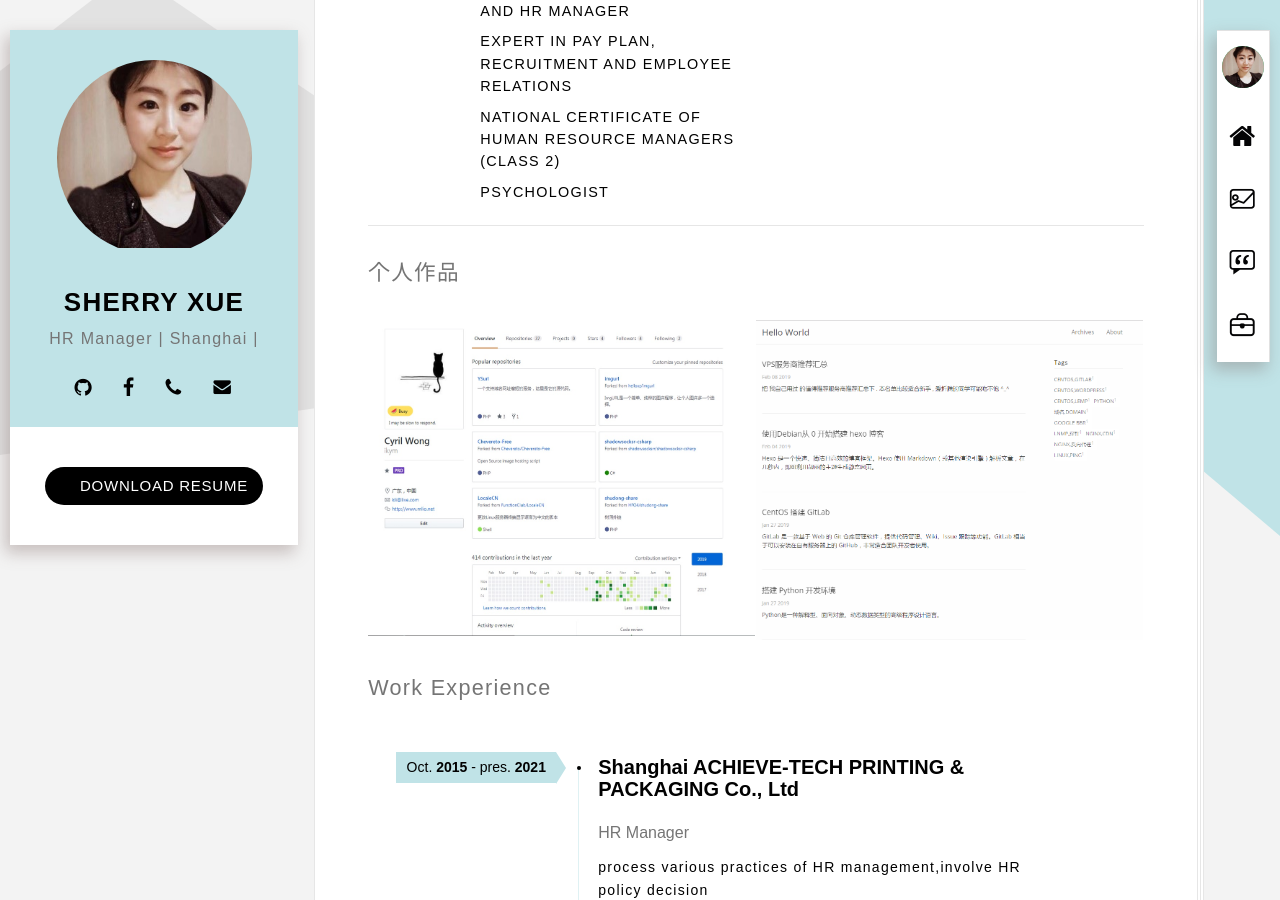
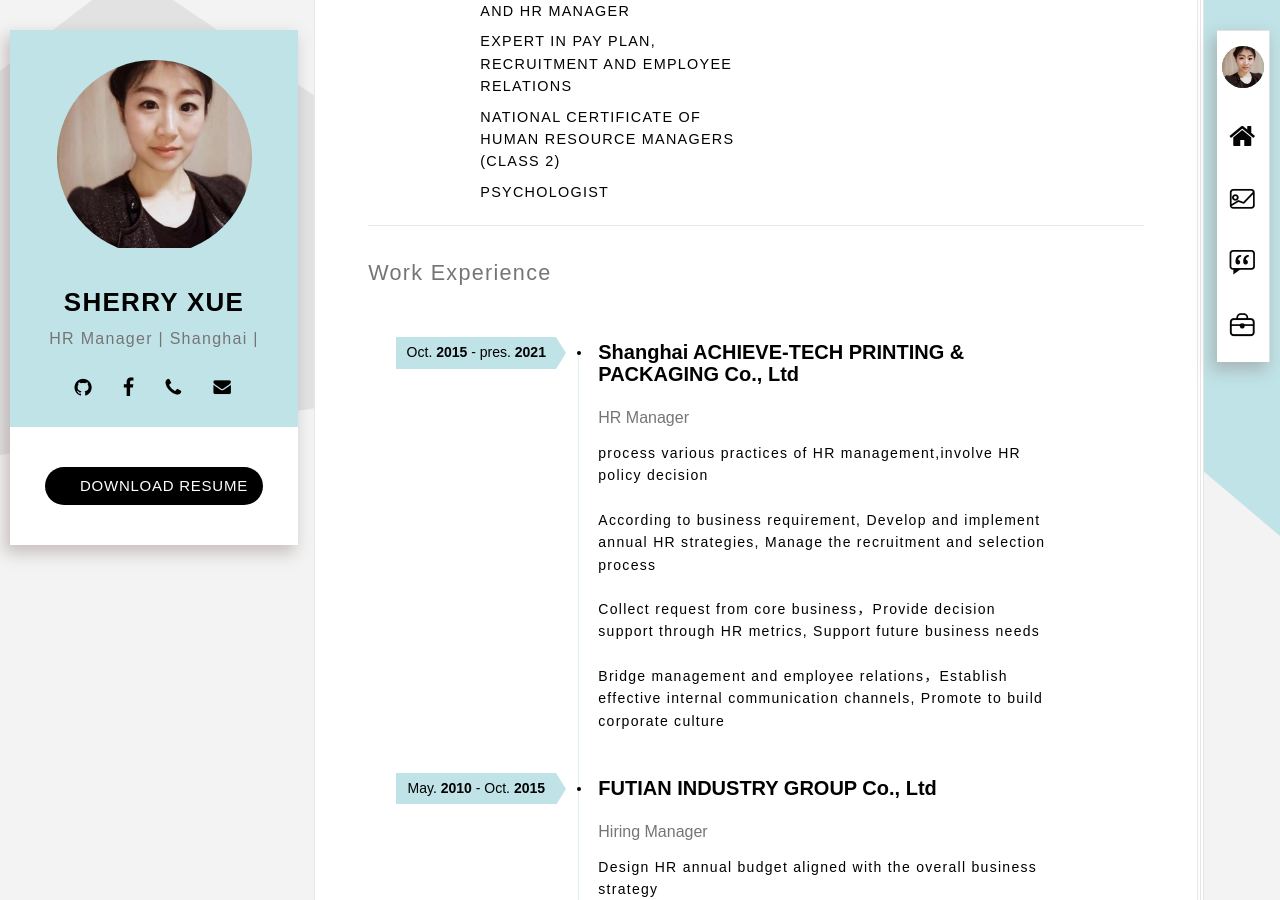
Before and after one commit to sherry0520/en, a Jekyll site: the page built from index.html, in a window 1280 px wide and 900 px high, scrolled down 723 px. Built offline with Jekyll 4.4.1, drawn with Linux system fonts in a browser that asks for light colours; some web fonts are replaced.

Commit message:
Update index.html

```diff
--- a/index.html
+++ b/index.html
@@ -57,7 +57,7 @@ layout: default
 
                     {% include resumer_07-self.html %}
 
-                    {% include resumer_06-personal_project.html %}
+
 
                     {% include resumer_04-experience.html %}
 
```
